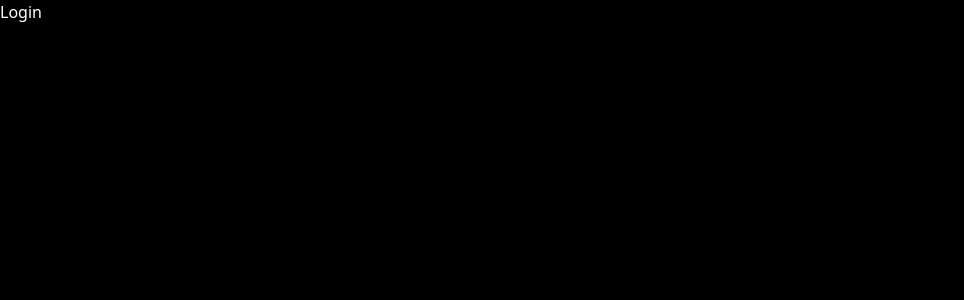
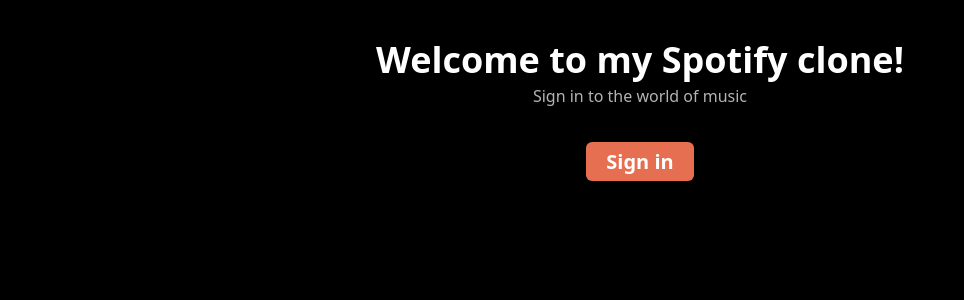
Before and after one commit to martin-apiwat/spotify-clone, a Next.js app: page /login in a window 1280 px wide. Shown: the top 300 px of the page, without its empty margins (0-964 px from the left). Built offline with nearby package versions, Linux system fonts and the light colour scheme; no server answers.

Commit message:
added login page

```diff
--- /dev/null
+++ b/src/config.js
@@ -0,0 +1,31 @@
+export const authEndpoint = "https://accounts.spotify.com/authorize";
+export const clientId = process.env.NEXT_PUBLIC_CLIENT_ID;
+export const liveURL = process.env.NEXT_PUBLIC_LIVE_URL;
+export const devURL = "http://localhost:3000/";
+export const redirectURL =
+    process.env.NODE_ENV === "production" ? liveURL : devURL;
+export const scopes = [
+    "playlist-read-collaborative",
+    "playlist-modify-public",
+    "playlist-read-private",
+    "playlist-modify-private",
+    "app-remote-control",
+    "streaming",
+    "user-read-email",
+    "user-read-private",
+    "user-library-modify",
+    "user-library-read",
+    "user-top-read",
+    "user-read-playback-position",
+    "ugc-image-upload",
+    "user-modify-playback-state",
+    "user-read-playback-state",
+    "user-read-currently-playing",
+    "user-follow-modify",
+    "user-follow-read",
+    "user-read-recently-played",
+];
+
+export const accessUrl = `${authEndpoint}?client_id=${clientId}&redirect_uri=${redirectURL}&scope=${scopes.join(
+    "%20"
+)}&response_type=token&show_dialog=true`;
--- a/src/pages/login.jsx
+++ b/src/pages/login.jsx
@@ -1,5 +1,21 @@
 import React from "react";
+import { accessUrl } from "../config";
 
 export default function Login() {
-    return <div>Login</div>;
+    return (
+        <div className="py-10 text-center">
+            <h1 className="text-4xl font-bold mb-1">
+                Welcome to my Spotify clone!
+            </h1>
+            <p className="text-text-dimmed mb-10">
+                Sign in to the world of music
+            </p>
+            <a
+                href={accessUrl}
+                className="py-1.5 px-5 bg-primary rounded-md text-xl font-semibold"
+            >
+                Sign in
+            </a>
+        </div>
+    );
 }
--- a/tailwind.config.js
+++ b/tailwind.config.js
@@ -8,7 +8,7 @@
                 "bg-dimmed": "#121212",
                 text: "#ffffff",
                 "text-dimmed": "#b3b3b3",
-                primary: "#2f6",
+                primary: "#e76f51",
             },
         },
     },
```
